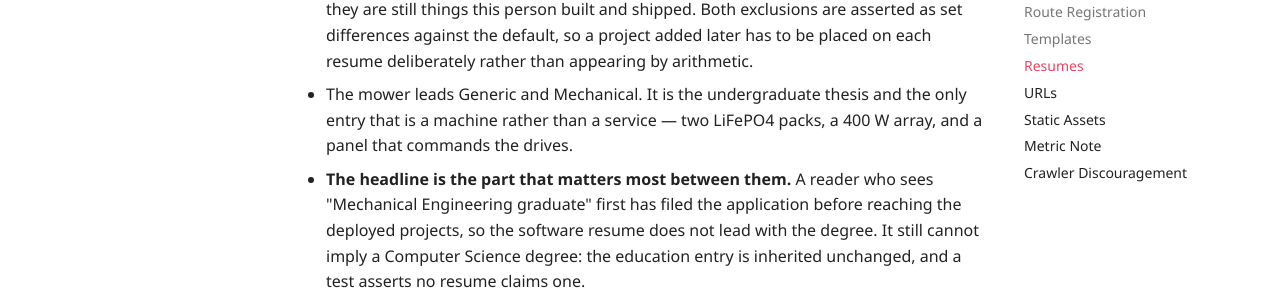
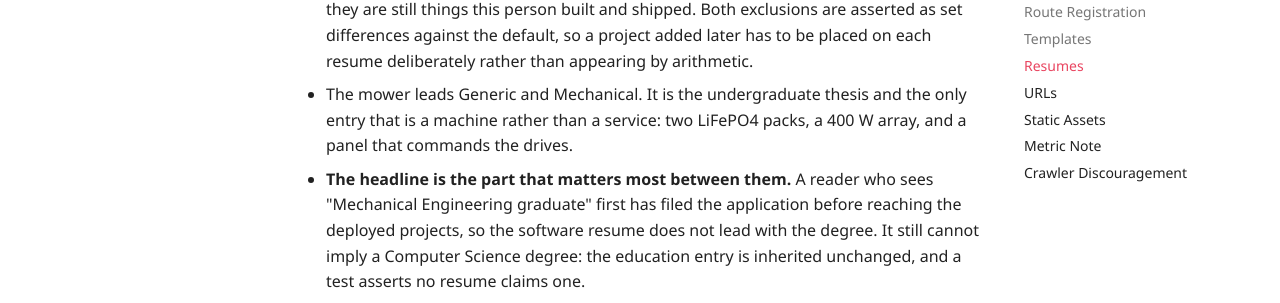
Before and after one commit to NovaProtocol/Portfolio, an MkDocs documentation site: the page built from documentation/docs/blueprints/resume.md, in a window 1280 px wide and 900 px high, scrolled down 4122 px. Shown: the part 177-480 px from the top of the window. Built offline with MkDocs 1.6.1 and Material for MkDocs 9.7.7, drawn with Linux system fonts in a browser that asks for light colours; some web fonts are replaced; comment, search, counter and statistics services are not loaded.

```diff
--- a/documentation/docs/blueprints/resume.md
+++ b/documentation/docs/blueprints/resume.md
@@ -145,7 +145,7 @@ The markup and the styles are **partials** rather than copies. They used to be t
   asserted as set differences against the default, so a project added later has to
   be placed on each resume deliberately rather than appearing by arithmetic.
 - The mower leads Generic and Mechanical. It is the undergraduate thesis and the
-  only entry that is a machine rather than a service — two LiFePO4 packs, a 400 W
+  only entry that is a machine rather than a service: two LiFePO4 packs, a 400 W
   array, and a panel that commands the drives.
 - **The headline is the part that matters most between them.** A reader who sees
   "Mechanical Engineering graduate" first has filed the application before
```
